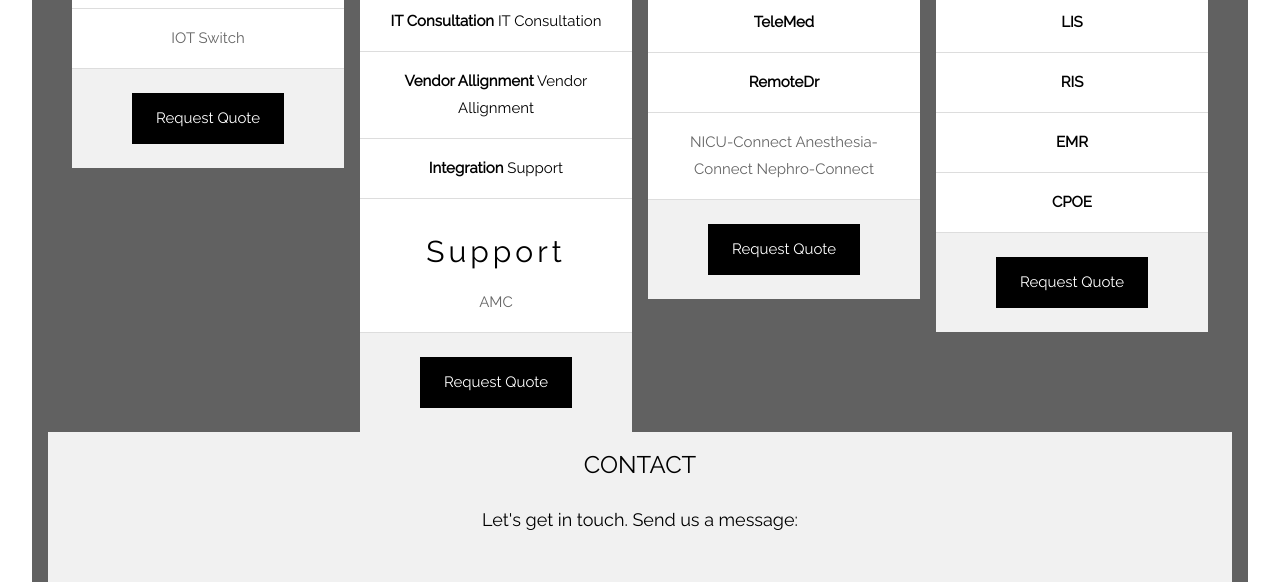
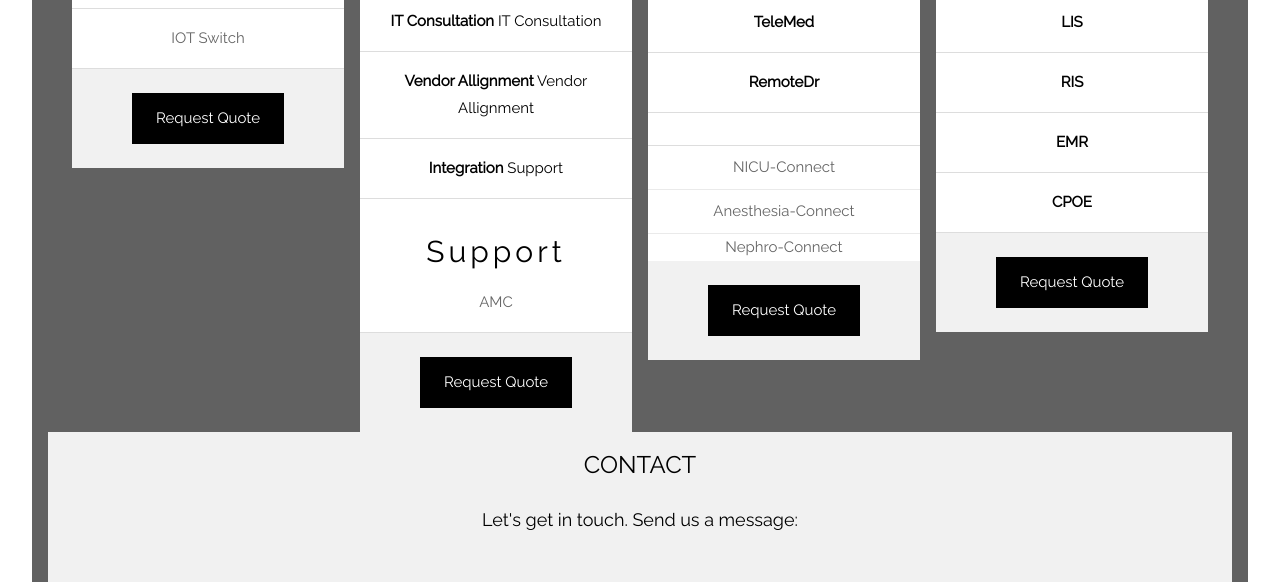
Before and after one commit to Srikantaraut/planwito.github.io, a plain HTML site: page index.html in a window 1280 px wide. Shown: the part 4140-4722 px from the top of the page. Drawn offline with nearby package versions, Linux system fonts and the light colour scheme; some packages are replaced by stand-ins of ours.

Commit message:
Update index.html

```diff
--- a/index.html
+++ b/index.html
@@ -544,8 +544,8 @@ function showSlides() {
         <li class="w3-padding-16"><b>TeleMed</b> </li>
         <li class="w3-padding-16"><b>RemoteDr</b> </li>
                 <li class="w3-padding-16">
-          <span class="w3-opacity">NICU-Connect</span>
-          <span class="w3-opacity">Anesthesia-Connect</span>
+          <li span class="w3-opacity">NICU-Connect</span></li>
+          <li span class="w3-opacity">Anesthesia-Connect</span></li>
           <span class="w3-opacity">Nephro-Connect</span>
         </li>
         <li class="w3-light-grey w3-padding-24">
```
